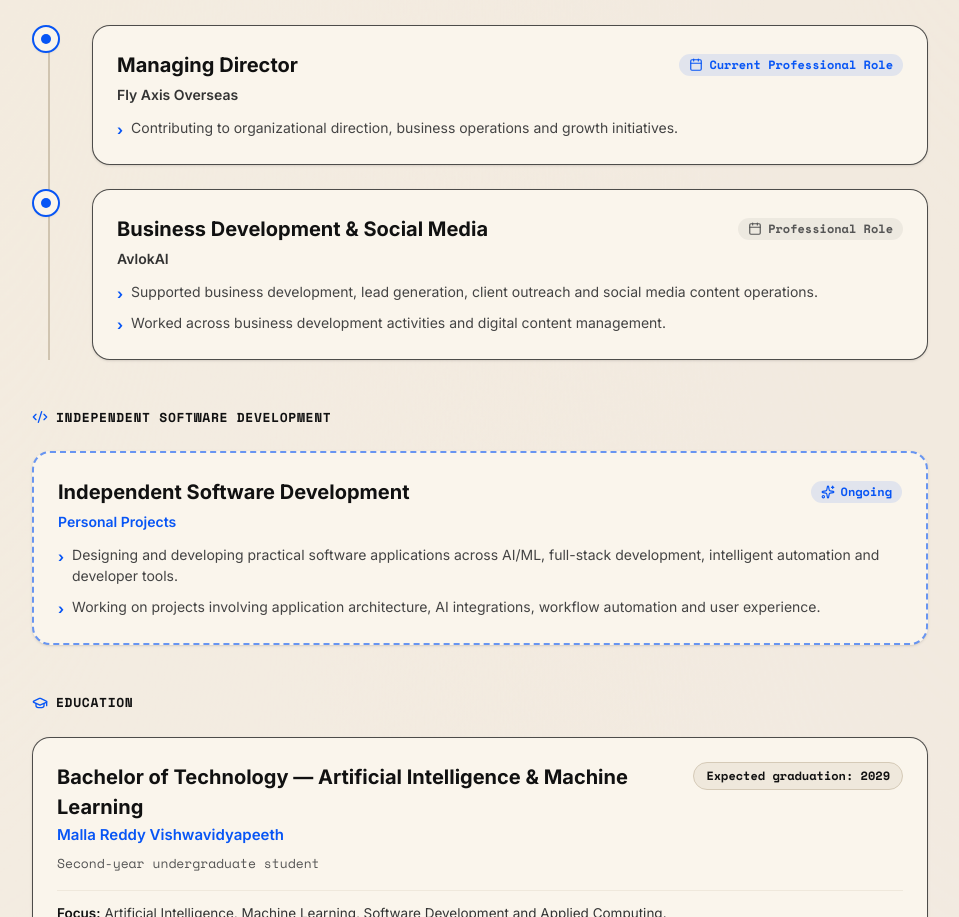
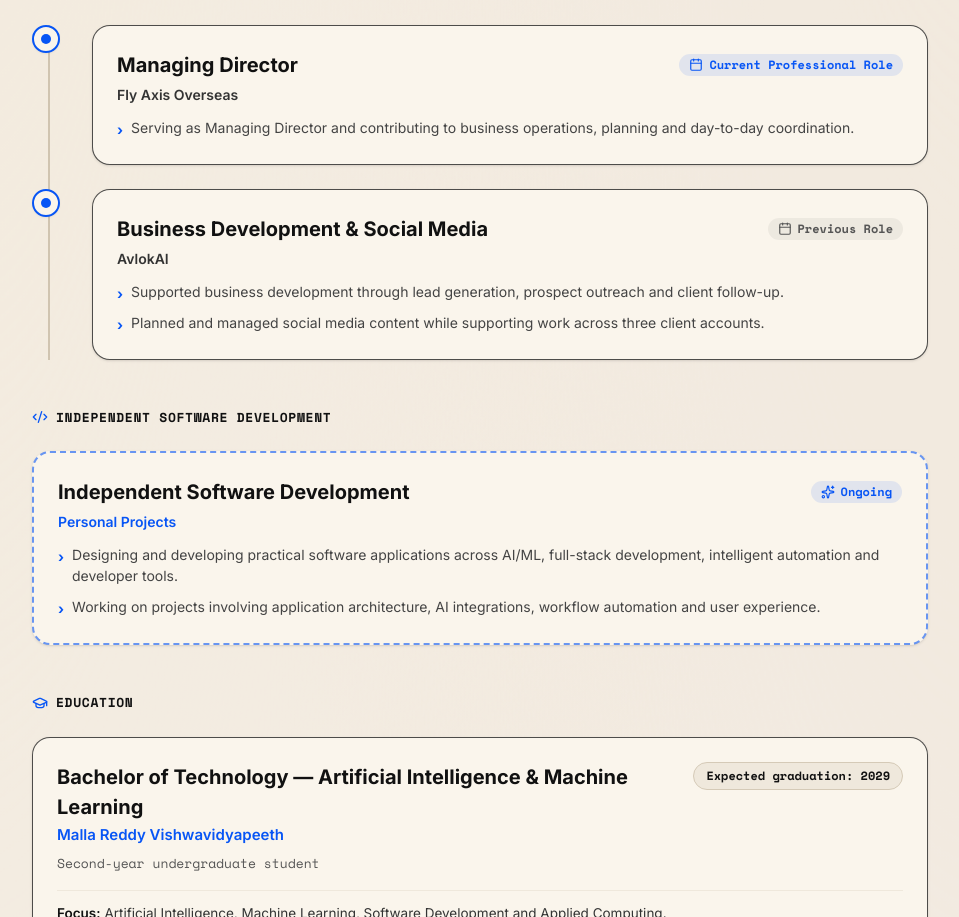
Before and after one commit to MokuLakshithReddy/portfolio, a React (Vite) app: page / in a window 1280 px wide. Shown: the part 2346-3263 px from the top of the page, without its empty margins (160-1119 px from the left). Built offline with nearby package versions, Linux system fonts and the light colour scheme; no server answers.

Commit message:
fix(portfolio): update ExperienceSection.tsx

```diff
--- a/src/components/ExperienceSection.tsx
+++ b/src/components/ExperienceSection.tsx
@@ -55,7 +55,7 @@ export const ExperienceSection: React.FC = () => {
                   <ul className="space-y-2 text-[14px] text-[#444444] font-sans">
                     <li className="flex items-start gap-2">
                       <span className="text-[#0755F5] font-bold mt-0.5">›</span>
-                      <span>Contributing to organizational direction, business operations and growth initiatives.</span>
+                      <span>Serving as Managing Director and contributing to business operations, planning and day-to-day coordination.</span>
                     </li>
                   </ul>
                 </div>
@@ -74,7 +74,7 @@ export const ExperienceSection: React.FC = () => {
                     </h4>
                     <div className="font-mono-tech text-[12px] font-semibold text-[#555555] bg-[#111111]/5 px-2.5 py-0.5 rounded-full w-fit flex items-center gap-1.5">
                       <Calendar className="w-3.5 h-3.5" />
-                      <span>Professional Role</span>
+                      <span>Previous Role</span>
                     </div>
                   </div>
 
@@ -85,11 +85,11 @@ export const ExperienceSection: React.FC = () => {
                   <ul className="space-y-2 text-[14px] text-[#444444] font-sans">
                     <li className="flex items-start gap-2">
                       <span className="text-[#0755F5] font-bold mt-0.5">›</span>
-                      <span>Supported business development, lead generation, client outreach and social media content operations.</span>
+                      <span>Supported business development through lead generation, prospect outreach and client follow-up.</span>
                     </li>
                     <li className="flex items-start gap-2">
                       <span className="text-[#0755F5] font-bold mt-0.5">›</span>
-                      <span>Worked across business development activities and digital content management.</span>
+                      <span>Planned and managed social media content while supporting work across three client accounts.</span>
                     </li>
                   </ul>
                 </div>
```
